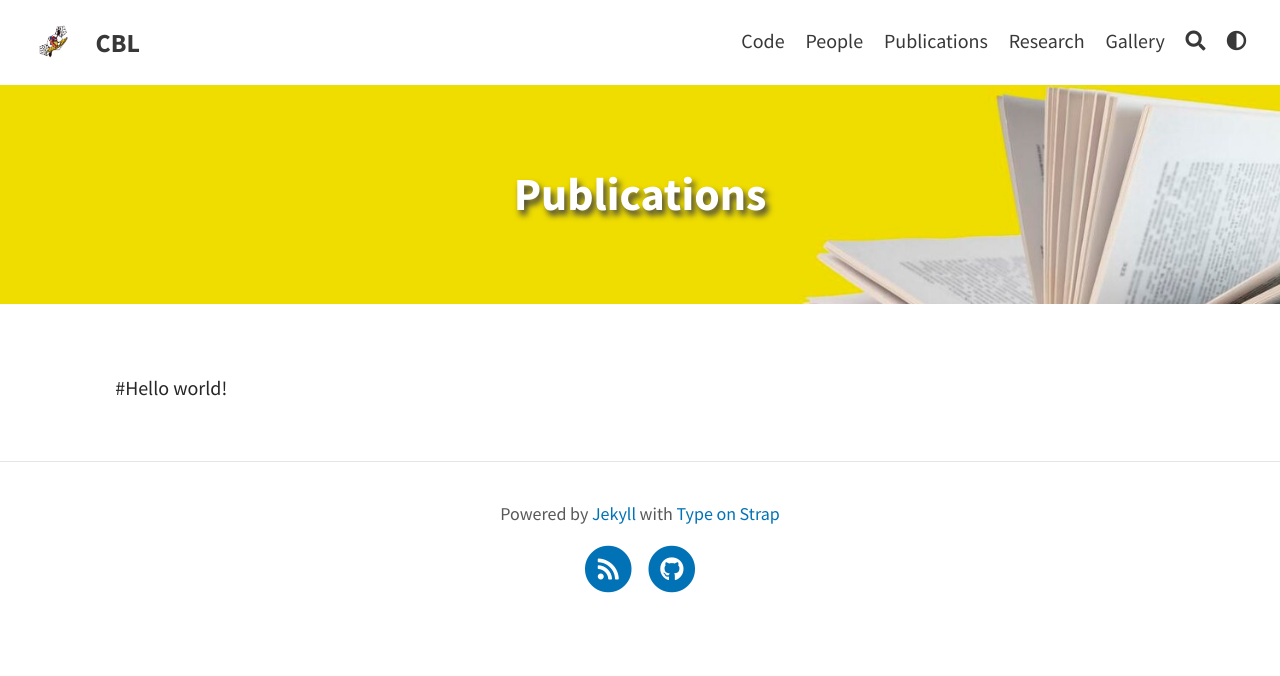
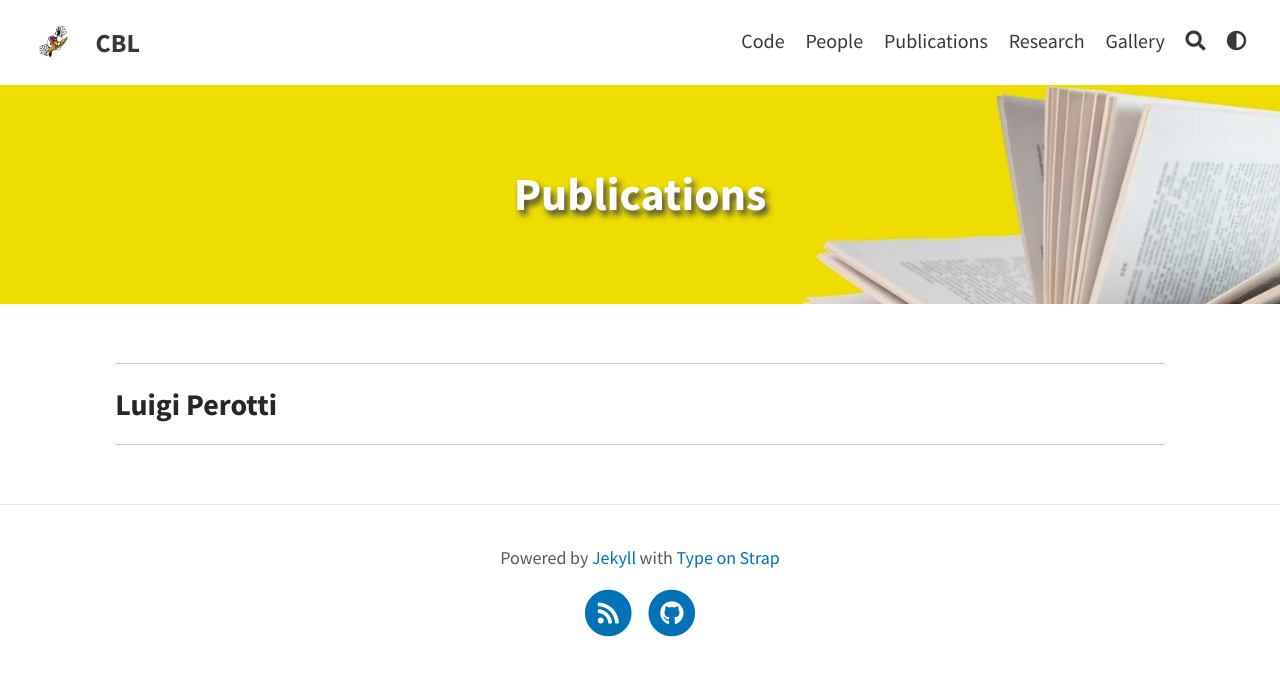
Before and after one commit to CBL-UCF/CBL-UCF.github.io, a Jekyll site: the page built from pages/Publications.md, in a window 1280 px wide. Shown: the top 676 px of the page. Built offline with Jekyll 4.4.1, drawn with Linux system fonts in a browser that asks for light colours; a script that is not in the unit is left out.

Commit message:
Update Publications.md

```diff
--- a/pages/Publications.md
+++ b/pages/Publications.md
@@ -4,6 +4,7 @@ title: Publications
 permalink: /Publications/
 feature-img: "assets/img/publication.jpg"
 ---
+---
 
-<br/>
-#Hello world!
+### Luigi Perotti
+---
```
